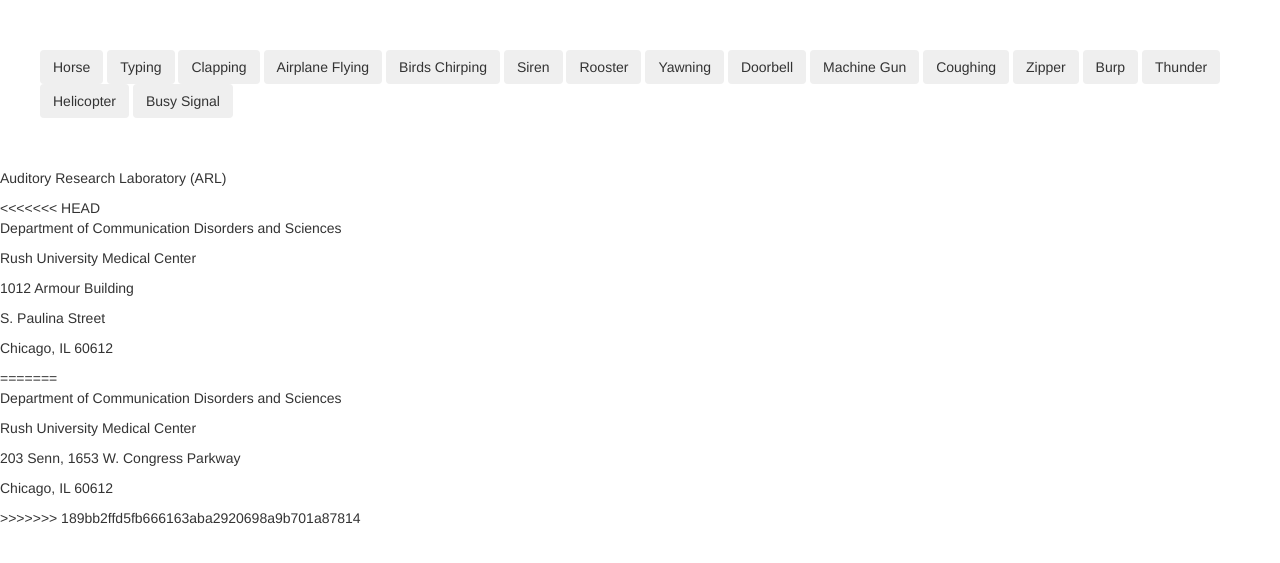
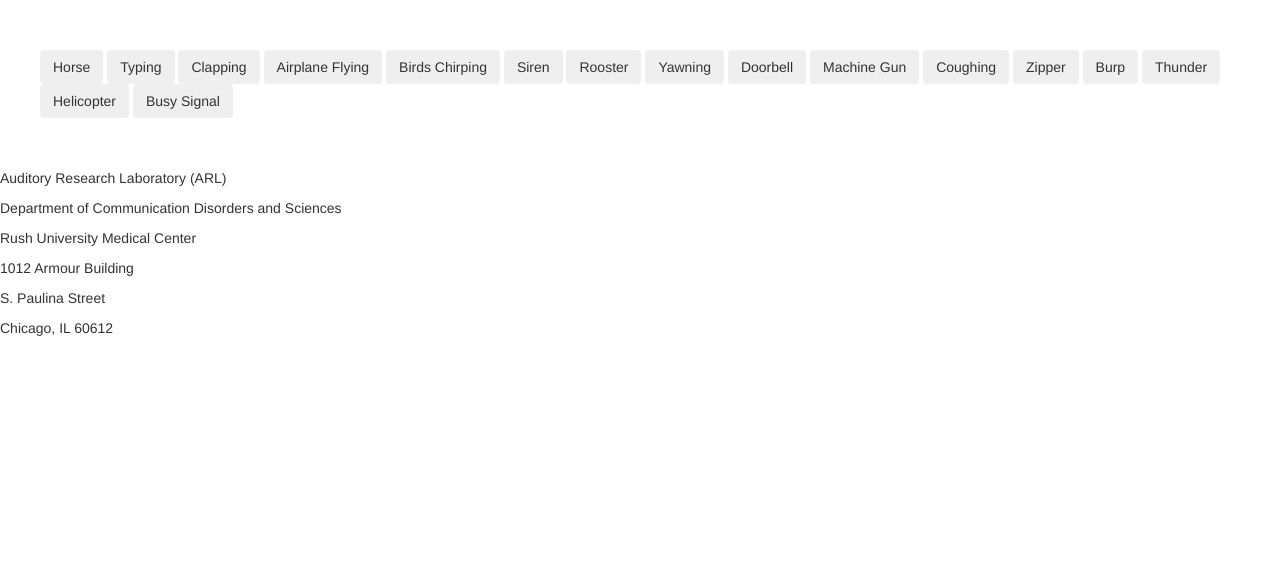
Before and after one commit to azhyur/website-project, a PHP site: page /trainings/index.php in a window 1280 px wide. Shown: the top 563 px of the page. Run offline with PHP 8.4, Linux system fonts and the light colour scheme.

Commit message:
fixed merge conflicts

```diff
--- a/public_html/index.php
+++ b/public_html/index.php
@@ -5,11 +5,7 @@
 <body>
 
 <?php
-<<<<<<< HEAD
-	$current = 'home';
-=======
     $current = 'home';
->>>>>>> 189bb2ffd5fb666163aba2920698a9b701a87814
 	require 'shared/nav.php';
 ?>
 
--- a/public_html/shared/footer.php
+++ b/public_html/shared/footer.php
@@ -4,18 +4,11 @@
             <div class="row">
                 <div class="col-lg-12">
                     <p>Auditory Research Laboratory (ARL)</p>
-<<<<<<< HEAD
 		    <p>Department of Communication Disorders and Sciences</p>
 		    <p>Rush University Medical Center</p>
 		    <p>1012 Armour Building</p>
 		    <p>S. Paulina Street</p>
 		    <p>Chicago, IL 60612</p>
-=======
-        		    <p>Department of Communication Disorders and Sciences</p>
-        		    <p>Rush University Medical Center</p>
-        		    <p>203 Senn, 1653 W. Congress Parkway</p>
-        		    <p>Chicago, IL 60612</p>
->>>>>>> 189bb2ffd5fb666163aba2920698a9b701a87814
                 </div>
             </div>
         </footer>
--- a/public_html/shared/nav-simple-tier1.php
+++ b/public_html/shared/nav-simple-tier1.php
@@ -11,15 +11,12 @@
                     <span class="icon-bar"></span>
                 </button>
                 <div>
-<<<<<<< HEAD
                     <img id="logo" src="../img/rush_logo32x32.png"/>
                     <a class="navbar-brand topnav" href="../index.php">Home</a>
                 </div>
-=======
                     <img id="logo" src="/img/rush_logo32x32.png"/>
                     <a class="navbar-brand topnav" href="/index.php">Home</a>
                 </div>
->>>>>>> 189bb2ffd5fb666163aba2920698a9b701a87814
             </div>
             <!-- /.navbar-collapse -->
         </div>
--- a/public_html/shared/nav.php
+++ b/public_html/shared/nav.php
@@ -12,14 +12,11 @@
                 </button>
                 <div>
                     <img id="logo" src="img/rush_logo32x32.png"/>
-<<<<<<< HEAD
                     <a class="navbar-brand topnav" href="index.php">Home</a>
                 </div>
-=======
                      <?php if($current == 'home') echo 'class="current"'; ?>
                      <a class="navbar-brand topnav" href="index.php">Home</a>
                 </div>
->>>>>>> 189bb2ffd5fb666163aba2920698a9b701a87814
             </div>
             <!-- Collect the nav links, forms, and other content for toggling -->
             <div class="collapse navbar-collapse" id="bs-example-navbar-collapse-1">
@@ -32,12 +29,9 @@
 	session_start();
 	if(!isset($_SESSION['sess_user_id'])){
 		echo "<li><a href=\"login/login.php\">Login</a></li>";
-<<<<<<< HEAD
 	}
 	else{
 		echo "<li><a href=\"profile/profile.php\">Profile</a></li>";
-=======
->>>>>>> 189bb2ffd5fb666163aba2920698a9b701a87814
 	}
 ?>
                 </ul>
```
